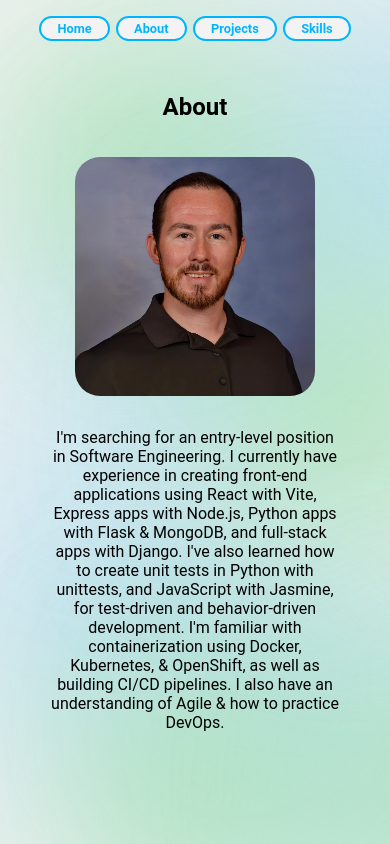
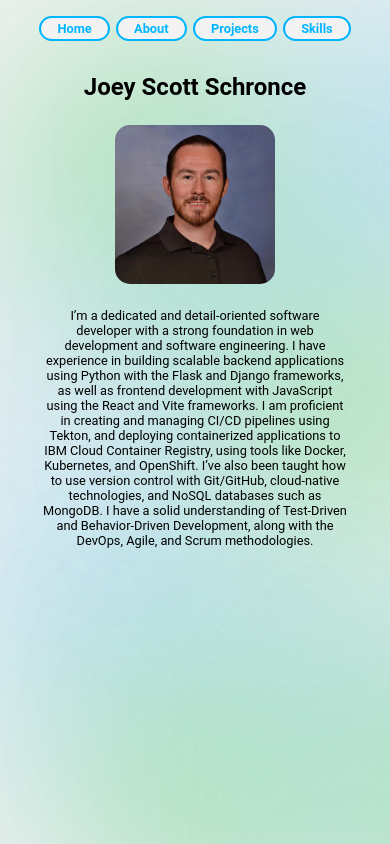
Before and after one commit to JoeyScottSchronce/JoeyScottSchronce.github.io, a React (Vite) app: page /about in a window 390 px wide. Built offline with nearby package versions, Linux system fonts and the light colour scheme.

Commit message:
updated about section

```diff
--- a/src/Components/AboutSection/AboutSection.css
+++ b/src/Components/AboutSection/AboutSection.css
@@ -3,22 +3,70 @@
     flex-direction: column;
     justify-content: center;
     align-items: center;
-    padding: 2rem;
+    margin: 1rem 0 0 0;
+    padding: 0.5rem;
+}
+
+.about-container h2 {
+    margin: 0.5rem;
+    text-align: left;
 }
 
 .main-p {
-
+    margin: 0.5rem;
+    text-align: left;
+    font-size: 1.2rem;
+    max-width: 70%;
 }
 
 .main-sub {
     display: flex;
     flex-direction: column;
     justify-content: center;
+    padding: 0;
     gap: 1rem;
-    padding: 2rem;
 }
 
 .profile {
-    min-width: 15rem;
-    border-radius: 25px;
+    min-width: 17rem;
+    border-radius: 15px;
 }
+
+
+
+
+@media (max-width: 1024px) {
+    .profile {
+        min-width: 13rem;
+    }
+    .main-p {
+        max-width: 80%;
+        text-align: center;
+        font-size: 1rem;
+    }
+    .profile {
+        border-radius: 15px;
+    }
+}
+
+@media (max-width: 768px) {
+    .profile {
+        min-width: 12rem;
+    }
+    .main-p {
+        max-width: 80%;
+        text-align: center;
+        font-size: 0.9rem;
+    }
+}
+
+@media (max-width: 426px) {
+    .profile {
+        min-width: 10rem;
+    }
+    .main-p {
+        max-width: 90%;
+        text-align: center;
+        font-size: 0.8rem;
+    }
+}
--- a/src/Components/AboutSection/AboutSection.jsx
+++ b/src/Components/AboutSection/AboutSection.jsx
@@ -5,17 +5,20 @@ function AboutSection() {
     return (
         <>
             <div id="AboutSection" className="about-container">
-                <h2>About</h2>
+                <h2>Joey Scott Schronce</h2>
                 <div className="main-sub">
                     <img className="profile" src="/assets/Profile.webp" alt="image of Joey Scott Schronce" />
                     <p className="main-p">
-                        I'm searching for an entry-level position in Software Engineering.
-                        I currently have experience in creating front-end applications using React with Vite,
-                        Express apps with Node.js, Python apps with Flask & MongoDB, and full-stack apps with Django.
-                        I've also learned how to create unit tests in Python with unittests, and JavaScript with Jasmine,
-                        for test-driven and behavior-driven development. I'm familiar with containerization using Docker,
-                        Kubernetes, & OpenShift, as well as building CI/CD pipelines.
-                        I also have an understanding of Agile & how to practice DevOps.
+                        I’m a dedicated and detail-oriented software developer with a strong foundation in
+                        web development and software engineering. I have experience in building scalable backend
+                        applications using Python with the Flask and Django frameworks, as well as frontend
+                        development with JavaScript using the React and Vite frameworks. I am proficient in
+                        creating and managing CI/CD pipelines using Tekton, and deploying containerized
+                        applications to IBM Cloud Container Registry, using tools like Docker, Kubernetes,
+                        and OpenShift. I’ve also been taught how to use version control with Git/GitHub,
+                        cloud-native technologies, and NoSQL databases such as MongoDB. I have a solid
+                        understanding of Test-Driven and Behavior-Driven Development, along with the DevOps,
+                        Agile, and Scrum methodologies.
                     </p>
                 </div>
             </div>
```
